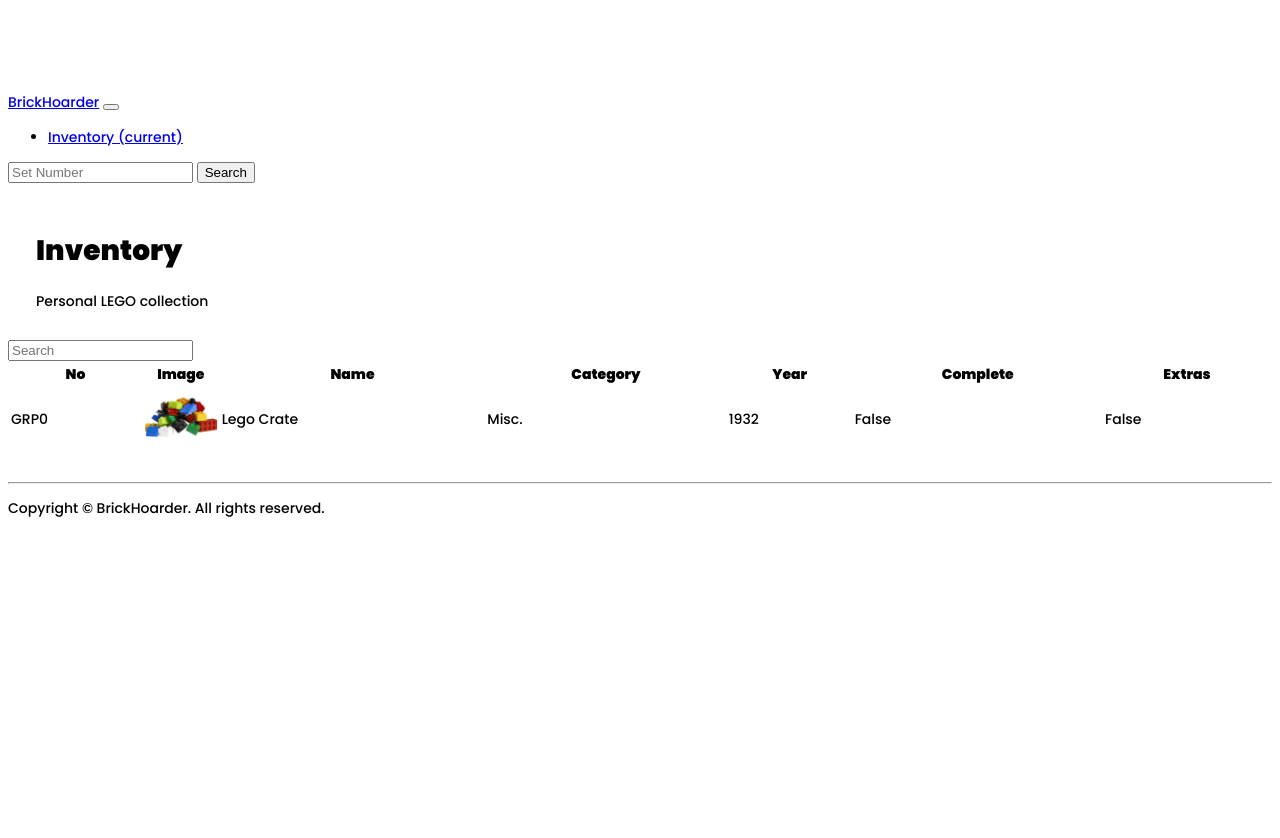
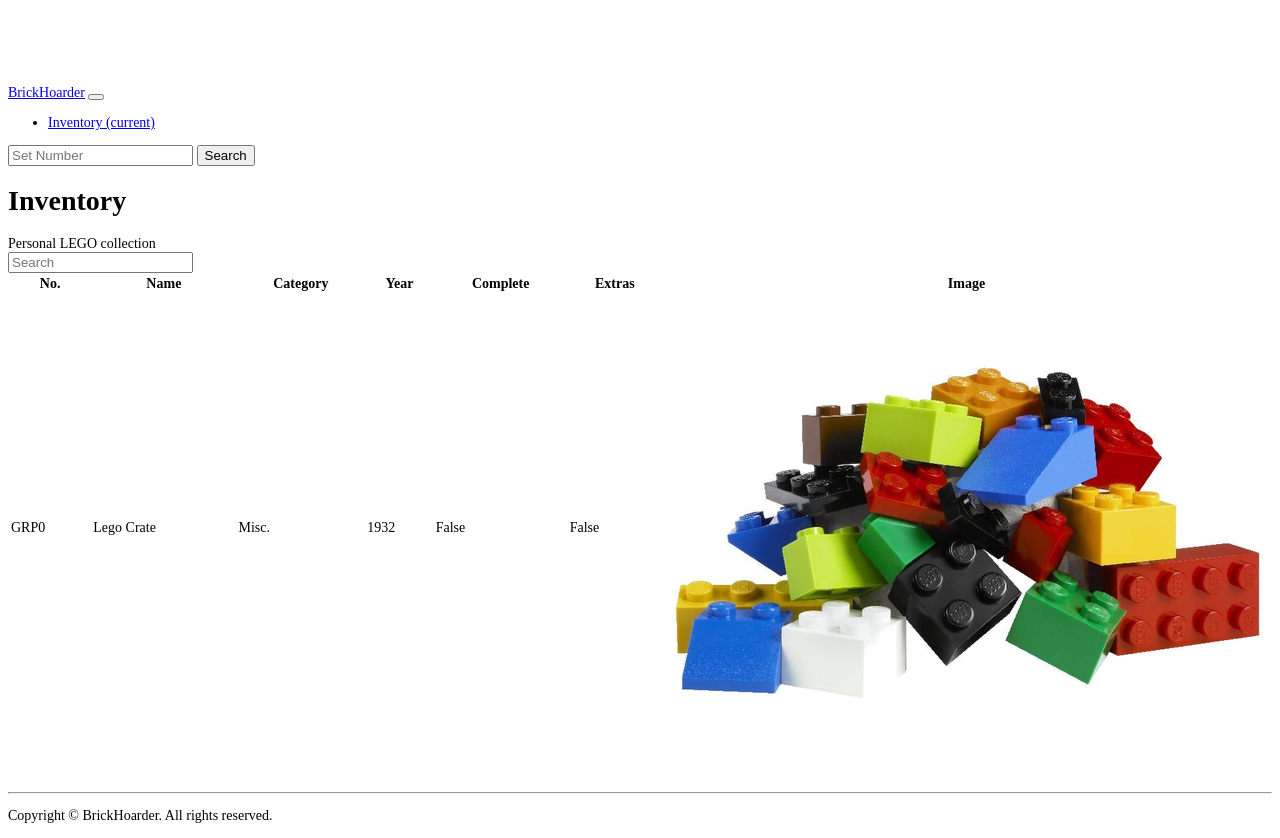
Before and after one commit to hendrikkels/BrickHoarder, a Flask app: template flask_app/templates/inventory.html in a window 1280 px wide. Before the commit the page ends 517 px from the top, so only its background shows below. Run offline with Flask 2, Linux system fonts and the light colour scheme; the template is opened without the code that fills it: values that come from a table or form of the project are taken from there, others are empty; data comes from the database, SQL or seed files in the repository; parts of the project's set-up code (start-up, migrations or seed data) failed here and were passed over; some libraries are stand-ins or nearby versions.

Commit message:
changed some tables

```diff
--- a/flask_app/static/css/mystyle.css
+++ b/flask_app/static/css/mystyle.css
@@ -3,8 +3,8 @@ html {
 }
 
 body {
-    font-family: 'Poppins', sans-serif;
-    padding-top: 6rem   ;
+    /*font-family: 'Poppins', sans-serif;*/
+    padding-top: 5.5rem   ;
 }
 
 p {
@@ -16,13 +16,9 @@ p {
   flex: 1 1 auto;
 }
 
-.jumbotron {
-    padding: 2rem;
-}
-
-.navbar {
-    min-height: 4rem;
-}
+/*.jumbotron {*/
+/*    padding: 2rem;*/
+/*}*/
 
 .navbar-form .form-group input {
   width: calc(100% - 50px);
@@ -63,13 +59,14 @@ p {
 .table th.fit {
     white-space: nowrap;
     width: 1%;
+    padding: 0.25rem;
 }
 
 .crop-table{
     margin: 0;
     object-fit: scale-down; /* Do not scale the image */
     object-position: center; /* Center the image within the element */
-    height: 4rem;
+    height: inherit;
 }
 
 .crop-thumbnail{
--- a/flask_app/templates/base.html
+++ b/flask_app/templates/base.html
@@ -7,14 +7,16 @@
 {% block styles %}
     {{super()}}
 
-{#<link rel="stylesheet" href="https://stackpath.bootstrapcdn.com/bootswatch/4.5.0/darkly/bootstrap.min.css" integrity="sha384-Bo21yfmmZuXwcN/9vKrA5jPUMhr7znVBBeLxT9MA4r2BchhusfJ6+n8TLGUcRAtL" crossorigin="anonymous">#}
+
+{#    <link href="https://fonts.googleapis.com/css2?family=Poppins:wght@500;900&display=swap" rel="stylesheet">#}
+    <link rel="icon" href="/static/images/favicon.ico" type="image/x-icon"/>
+
     <link rel="stylesheet" href="/static/css/mystyle.css">
-    <link href="https://fonts.googleapis.com/css2?family=Poppins:wght@500;900&display=swap" rel="stylesheet">
-    <link rel="icon" href="/static/images/favicon.ico" type="image/x-icon"/>
 
 {% endblock %}
 
 {% block scripts %}
+
     <script src="/static/js/myscripts.js"></script>
     {{super()}}
 {% endblock %}
@@ -23,7 +25,7 @@
     <header>
         {% include "navbar.html" %}
     </header>
-    <main role="main" class="container-lg">
+    <main role="main" class="container-lg user-select-auto">
             {% block main %}{% endblock %}
     </main>
     <footer>
--- a/flask_app/templates/inventory.html
+++ b/flask_app/templates/inventory.html
@@ -19,36 +19,36 @@
     {% endwith %}
 
     <div class="card">
-        <div class="card-header">
+        <nav class="navbar navbar-light bg-light rounded-top">
             <div class="form-group input-group-sm d-flex mb-0">
                 <input class="form-control" type="search" id="table_search" name="table_search" onkeyup="searchTable()" placeholder="Search">
             </div>
-        </div>
+        </nav>
         <div class="table-responsive">
             <table class="table table-condensed table-hover mb-0" id="searchable_table">
-                <thead>
+                <thead class="thead-light">
                 <tr>
-                    <th scope="col">No</th>
-                    <th scope="col">Image</th>
+                    <th scope="col">No.</th>
                     <th scope="col">Name</th>
                     <th scope="col">Category</th>
                     <th scope="col">Year</th>
                     <th scope="col">Complete</th>
                     <th scope="col">Extras</th>
+                    <th scope="col">Image</th>
                 </tr>
                 </thead>
                 <tbody>
                 {% for set in set_list %}
                     <tr onclick="window.location.href = '/set/{{ set.no }}';">
-                        <td scope="row" >{{ set.no }}</td>
-                        <td class="p-0 fit">
-                            <img src="{{set.thumbnail_url}}" class="img-fluid img-thumbnail crop-table" alt="sheep">
-                        </td>
+                        <td>{{ set.no }}</td>
                         <td>{{ set.name }}</td>
                         <td>{{set.category}}</td>
                         <td>{{set.year_released}}</td>
                         <td>{{set.complete}}</td>
                         <td>{{set.extras}}</td>
+                        <td class="p-1 fit">
+                            <img src="{{set.thumbnail_url}}" class="img-fluid img-thumbnail crop-table" alt="sheep">
+                        </td>
                     </tr>
                 {% endfor %}
                 </tbody>
```
Also changed, not shown: flask_app/templates/add_set.html (+4 -5 lines), flask_app/templates/dashboard.html (+20 -21 lines), flask_app/templates/group_info.html (+30 -23 lines), flask_app/templates/set_info.html (+7 -6 lines).
